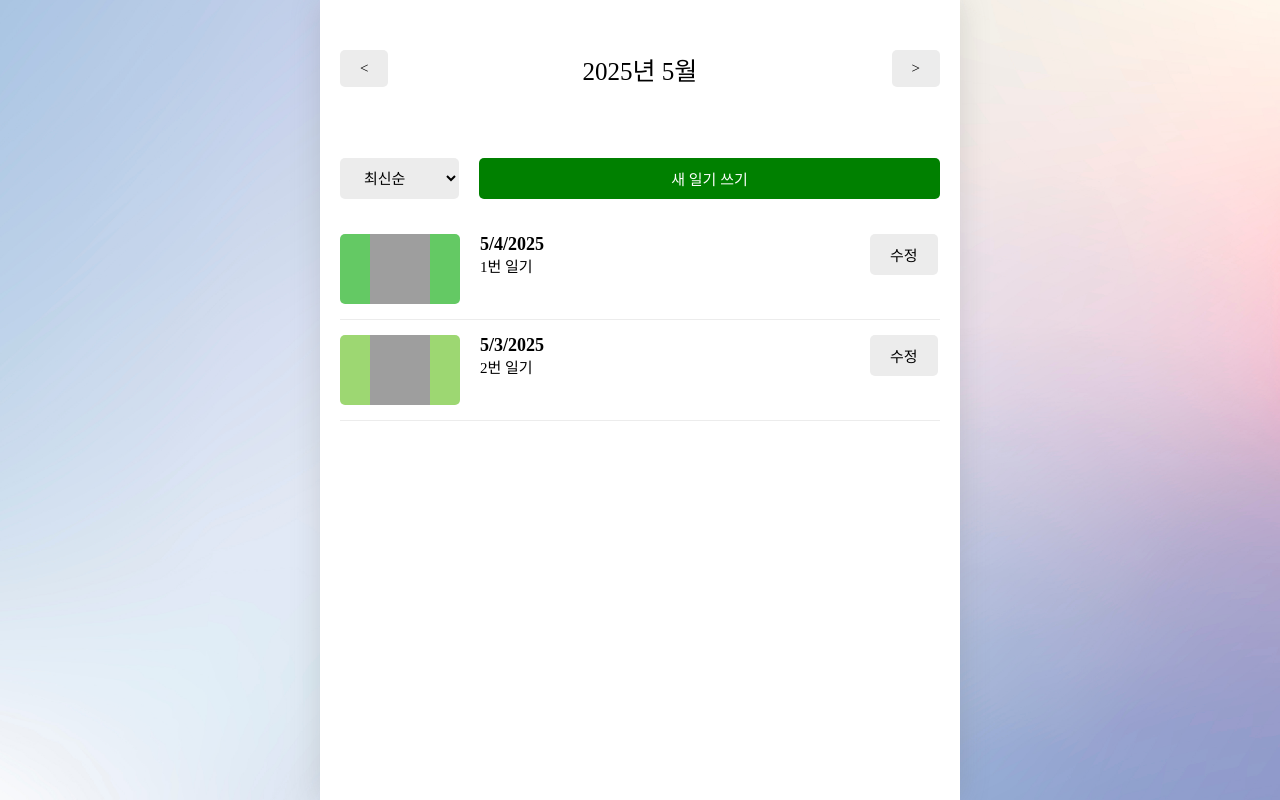
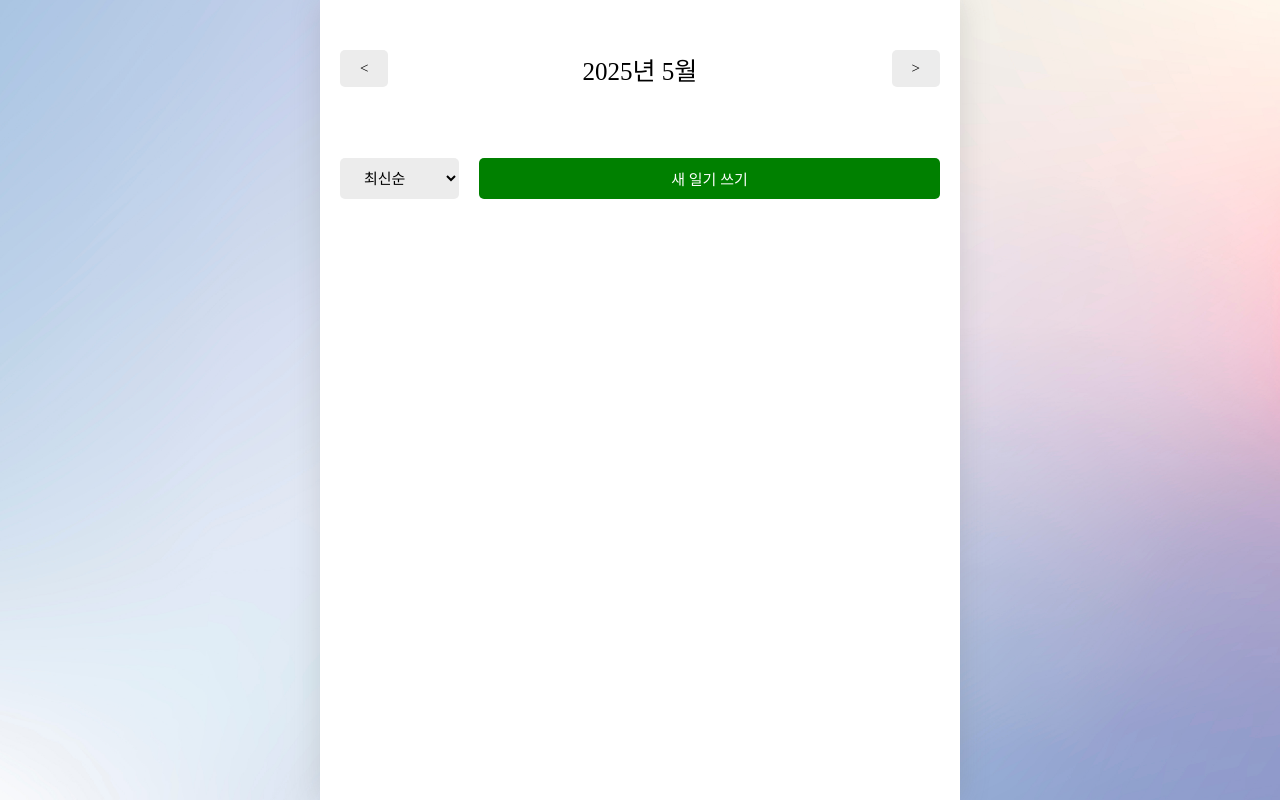
Before and after one commit to ahyns62/mood-diary, a React (Vite) app: page / in a window 1280 px wide. Built offline with nearby package versions, Linux system fonts and the light colour scheme; grey boxes are pictures that could not be loaded; a web font is replaced by a local one.

Commit message:
feat: localStorage로 데이터 저장

```diff
--- a/src/App.jsx
+++ b/src/App.jsx
@@ -1,4 +1,4 @@
-import { useReducer, useRef, createContext } from "react";
+import { useReducer, useRef, createContext, useEffect } from "react";
 import { Routes, Route } from "react-router-dom";
 import Home from "./pages/Home";
 import NewDiary from "./pages/NewDiary";
@@ -6,40 +6,29 @@
 import EditDiary from "./pages/EditDiary";
 import NotFound from "./pages/Notfound";
 
-const mockData = [
-  {
-    id: 1,
-    createdDate: new Date("2025-05-04").getTime(),
-    emotionId: 1,
-    content: "1번 일기",
-  },
-  {
-    id: 2,
-    createdDate: new Date("2025-05-03").getTime(),
-    emotionId: 2,
-    content: "2번 일기",
-  },
-  {
-    id: 3,
-    createdDate: new Date("2025-03-03").getTime(),
-    emotionId: 3,
-    content: "3번 일기",
-  },
-];
+function reducer(state, action) {
+  let nextState;
 
-function reducer(state, action) {
   switch (action.type) {
+    case "INIT":
+      return action.data;
     case "CREATE":
-      return [action.data, ...state];
+      nextState = [action.data, ...state];
+      break;
     case "UPDATE":
-      return state.map((item) =>
+      nextState = state.map((item) =>
         String(item.id) === String(action.data.id) ? action.data : item
       );
+      break;
     case "DELETE":
-      return state.filter((item) => String(item.id) !== String(action.id));
+      nextState = state.filter((item) => String(item.id) !== String(action.id));
+      break;
     default:
       return state;
   }
+
+  localStorage.setItem("diary", JSON.stringify(nextState));
+  return nextState;
 }
 
 // eslint-disable-next-line react-refresh/only-export-components
@@ -48,10 +37,35 @@
 export const DiaryDispatchContext = createContext();
 
 function App() {
-  const [data, dispatch] = useReducer(reducer, mockData);
-  const idRef = useRef(3);
+  const [data, dispatch] = useReducer(reducer, []);
+  const idRef = useRef();
 
-  // 새 일기 추가
+  useEffect(() => {
+    const storedData = localStorage.getItem("diary");
+
+    if (!storedData) {
+      return;
+    }
+    const parsedData = JSON.parse(storedData);
+    if (!Array.isArray(parsedData)) {
+      return;
+    }
+
+    let maxId = 0;
+    parsedData.forEach((item) => {
+      if (Number(item.id) > maxId) {
+        maxId = Number(item.id);
+      }
+    });
+
+    idRef.current = maxId + 1;
+
+    dispatch({
+      type: "INIT",
+      data: parsedData,
+    });
+  }, []);
+
   const onCreate = (createdDate, emotionId, content) => {
     dispatch({
       type: "CREATE",
@@ -64,7 +78,6 @@
     });
   };
 
-  // 기존 일기 수정
   const onUpdate = (id, createdDate, emotionId, content) => {
     dispatch({
       type: "UPDATE",
@@ -77,7 +90,6 @@
     });
   };
 
-  // 기존 일기 삭제
   const onDelete = (id) => {
     dispatch({
       type: "DELETE",
```
